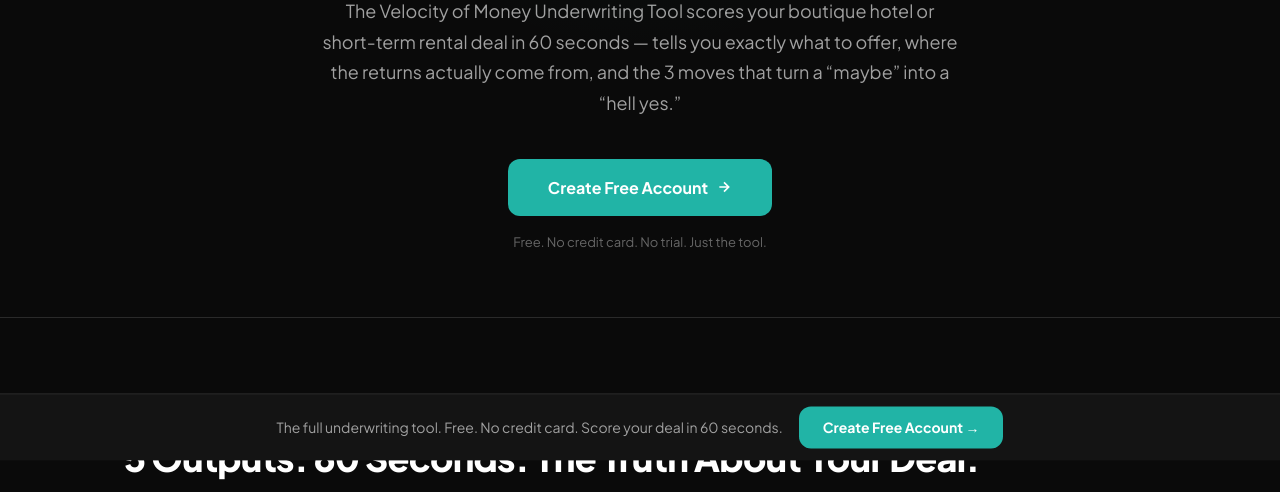
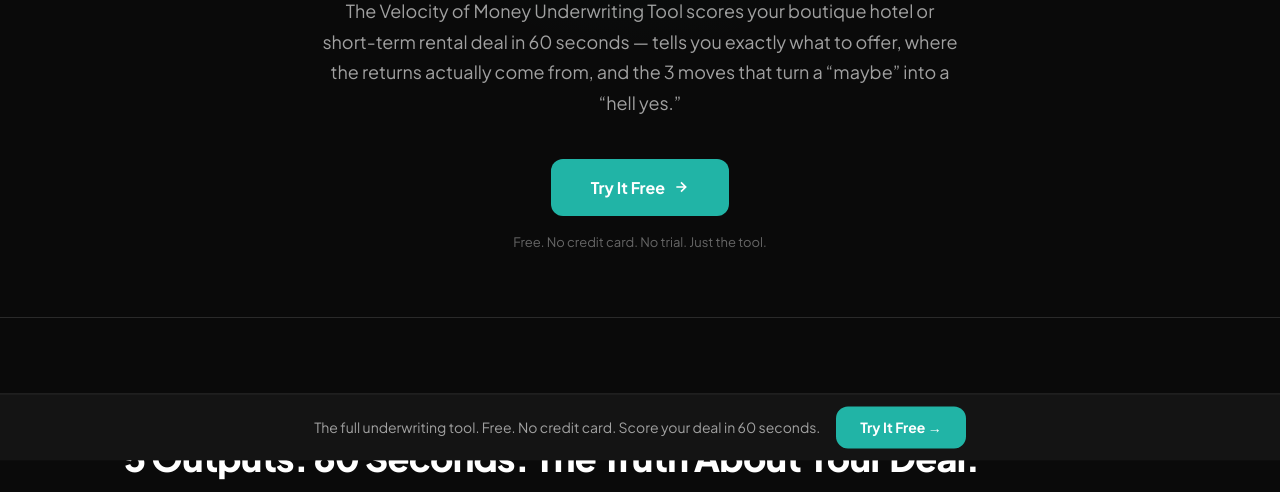
Before and after one commit to kw-ctrl/vomcalc, a website: page public/landing.html in a window 1280 px wide. Shown: the part 407-899 px from the top of the page. Drawn offline with Linux system fonts and the light colour scheme.

Commit message:
Fix CTAs: Try It Free on landing, fix account switch text in auth modal

```diff
--- a/public/js/gating.js
+++ b/public/js/gating.js
@@ -914,7 +914,7 @@ export function setAuthMode(mode) {
 
     if (mode === 'signup') {
         if (btn) btn.textContent = 'Create Free Account';
-        if (switchLink) { switchLink.textContent = 'Sign in instead'; switchLink.onclick = () => setAuthMode('signin'); }
+        if (switchLink) { switchLink.textContent = 'Already have an account? Sign in'; switchLink.onclick = () => setAuthMode('signin'); }
         if (subtitle) subtitle.textContent = 'Free. No credit card required.';
     } else if (mode === 'forgot') {
         if (btn) btn.textContent = 'Send Reset Link';
@@ -929,7 +929,7 @@ export function setAuthMode(mode) {
     } else {
         // signin
         if (btn) btn.textContent = 'Sign In';
-        if (switchLink) { switchLink.textContent = 'Create free account'; switchLink.onclick = () => setAuthMode('signup'); switchLink.style.display = ''; }
+        if (switchLink) { switchLink.textContent = 'New here? Create a free account'; switchLink.onclick = () => setAuthMode('signup'); switchLink.style.display = ''; }
         if (subtitle) subtitle.textContent = 'Sign in to access your analyses.';
         const emailField = document.getElementById('authEmail');
         if (emailField) emailField.style.display = '';
--- a/public/landing.html
+++ b/public/landing.html
@@ -878,7 +878,7 @@
             <p class="hero-sub">The Velocity of Money Underwriting Tool scores your boutique hotel or short-term rental deal in 60 seconds &mdash; tells you exactly what to offer, where the returns actually come from, and the 3 moves that turn a &ldquo;maybe&rdquo; into a &ldquo;hell yes.&rdquo;</p>
             <div class="hero-cta-group">
                 <a href="/app" class="btn-primary">
-                    Create Free Account
+                    Try It Free
                     <svg width="16" height="16" viewBox="0 0 24 24" fill="none" stroke="currentColor" stroke-width="2.5"><path d="M5 12h14M12 5l7 7-7 7"/></svg>
                 </a>
                 <span class="hero-note">Free. No credit card. No trial. Just the tool.</span>
@@ -1099,7 +1099,7 @@
                 <h2 class="section-title">The Tool Is Free.</h2>
                 <p class="section-desc" style="margin: 0 auto 2.5rem;">Create an account and get full access immediately. Velocity Score, Buy Box, Pro Forma, Sensitivity Analysis, Return Attribution, Deal Levers &mdash; all of it. No credit card. No trial clock. Just the tool.</p>
                 <a href="/app" class="btn-primary" style="display: inline-flex;">
-                    Create Free Account
+                    Try It Free
                     <svg width="16" height="16" viewBox="0 0 24 24" fill="none" stroke="currentColor" stroke-width="2.5"><path d="M5 12h14M12 5l7 7-7 7"/></svg>
                 </a>
             </div>
@@ -1192,7 +1192,7 @@
             <p>Create a free account. See the score. See the buy box. See where the returns actually come from. No credit card. No trial. Just the truth about your deal.</p>
             <div style="display: flex; flex-direction: column; align-items: center; gap: 1rem;">
                 <a href="/app" class="btn-primary">
-                    Create Free Account
+                    Try It Free
                     <svg width="16" height="16" viewBox="0 0 24 24" fill="none" stroke="currentColor" stroke-width="2.5"><path d="M5 12h14M12 5l7 7-7 7"/></svg>
                 </a>
                 <a href="mailto:kassidy@kassidywarren.com?subject=Escape%20Velocity" class="btn-secondary">Already all in? Apply for Escape Velocity &rarr;</a>
@@ -1237,7 +1237,7 @@
                         </a>
                     </div>
                     <a href="/app" class="btn-primary" style="display:inline-flex">
-                        Create Free Account
+                        Try It Free
                         <svg width="14" height="14" viewBox="0 0 24 24" fill="none" stroke="currentColor" stroke-width="2.5"><path d="M5 12h14M12 5l7 7-7 7"/></svg>
                     </a>
                 </div>
@@ -1255,7 +1255,7 @@
     <!-- Sticky bar -->
     <div class="sticky-bar" id="stickyBar">
         <p>The full underwriting tool. Free. No credit card. Score your deal in 60 seconds.</p>
-        <a href="/app" class="btn-primary">Create Free Account &rarr;</a>
+        <a href="/app" class="btn-primary">Try It Free &rarr;</a>
     </div>
 
     <script>
```
Also changed, not shown: public/app.html (+1 -1 lines).
